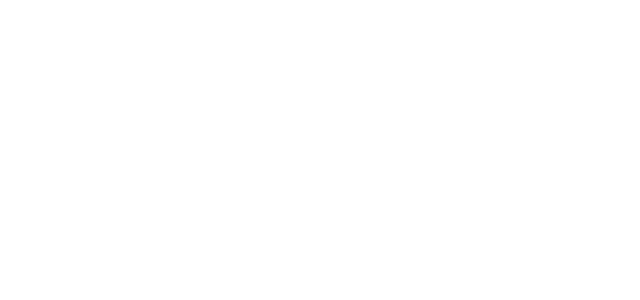
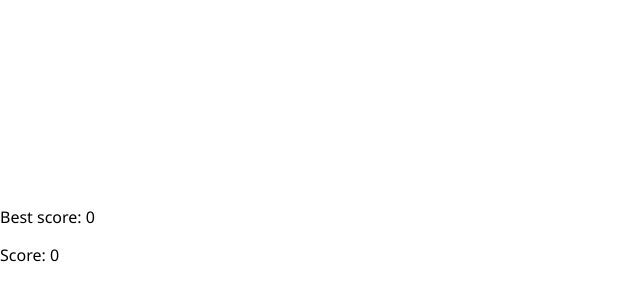
Before and after one commit to Gohan61/memory-card, a React (Vite) app: page / in a window 1280 px wide. Shown: the part 164-464 px from the top of the page, without its empty margins (0-640 px from the left). Built offline with nearby package versions, Linux system fonts and the light colour scheme.

Commit message:
Feat: add a Scoreboard to the app

```diff
--- a/src/components/App.jsx
+++ b/src/components/App.jsx
@@ -1,7 +1,12 @@
 import { useState } from "react";
+import Scoreboard from "./Scoreboard";
 
 function App() {
-  return <></>;
+  return (
+    <>
+      <Scoreboard></Scoreboard>
+    </>
+  );
 }
 
 export default App;
--- /dev/null
+++ b/src/components/Scoreboard.jsx
@@ -0,0 +1,12 @@
+import { useState } from "react";
+
+export default function Scoreboard() {
+  const bestScore = 0;
+  const [score, saveScore] = useState(0);
+  return (
+    <>
+      <p>Best score: {bestScore}</p>
+      <p>Score: {score}</p>
+    </>
+  );
+}
```
